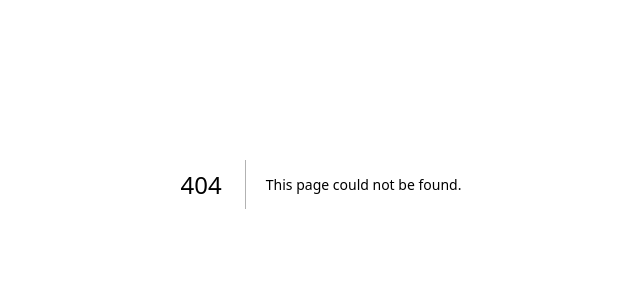
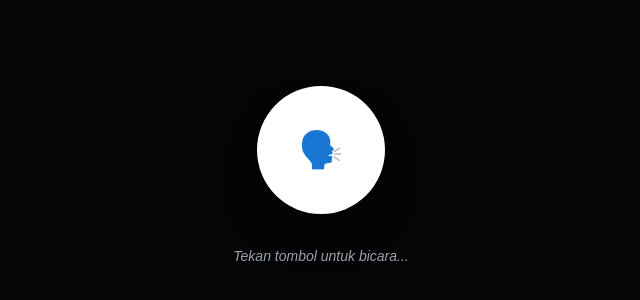
Before and after one commit to oshainhere/sleepcall-app, a Next.js app: page /voice in a window 1280 px wide. Before the commit this address had no page. Shown: the part 216-516 px from the top of the page, without its empty margins (319-959 px from the left). Built offline with nearby package versions, Linux system fonts and the light colour scheme.

Commit message:
Add Voice Agent interface with STT and TTS

```diff
--- a/package.json
+++ b/package.json
@@ -9,6 +9,7 @@
     "lint": "eslint"
   },
   "dependencies": {
+    "@google/generative-ai": "^0.24.1",
     "@supabase/supabase-js": "^2.107.0",
     "framer-motion": "^12.40.0",
     "midtrans-client": "^1.4.3",
--- /dev/null
+++ b/src/pages/api/chat.ts
@@ -0,0 +1,21 @@
+import { NextApiRequest, NextApiResponse } from 'next';
+import { GoogleGenerativeAI } from '@google/generative-ai';
+
+const genAI = new GoogleGenerativeAI(process.env.GEMINI_API_KEY || '');
+
+export default async function handler(req: NextApiRequest, res: NextApiResponse) {
+  if (req.method !== 'POST') return res.status(405).end();
+
+  const { message } = req.body;
+  if (!message) return res.status(400).json({ error: 'Message is required' });
+
+  try {
+    const model = genAI.getGenerativeModel({ model: 'gemini-1.5-flash' });
+    const result = await model.generateContent(message);
+    const response = await result.response;
+    res.status(200).json({ reply: response.text() });
+  } catch (error) {
+    console.error('Gemini API Error:', error);
+    res.status(500).json({ error: 'Failed to communicate with AI' });
+  }
+}
--- /dev/null
+++ b/src/pages/voice.tsx
@@ -0,0 +1,81 @@
+import { useState, useEffect, useRef } from 'react';
+import { motion } from 'framer-motion';
+
+export default function VoiceAgent() {
+  const [isListening, setIsListening] = useState(false);
+  const [isSpeaking, setIsSpeaking] = useState(false);
+  const [transcript, setTranscript] = useState('');
+  const [response, setResponse] = useState('');
+
+  const recognition = useRef<any>(null);
+
+  useEffect(() => {
+    // Setup Speech Recognition
+    const SpeechRecognition = (window as any).SpeechRecognition || (window as any).webkitSpeechRecognition;
+    if (SpeechRecognition) {
+      recognition.current = new SpeechRecognition();
+      recognition.current.continuous = false;
+      recognition.current.lang = 'id-ID';
+
+      recognition.current.onresult = (event: any) => {
+        const text = event.results[0][0].transcript;
+        setTranscript(text);
+        handleSend(text);
+      };
+
+      recognition.current.onend = () => setIsListening(false);
+    }
+  }, []);
+
+  const handleSend = async (text: string) => {
+    const res = await fetch('/api/chat', {
+      method: 'POST',
+      headers: { 'Content-Type': 'application/json' },
+      body: JSON.stringify({ message: text }),
+    });
+    const data = await res.json();
+    setResponse(data.reply);
+    speak(data.reply);
+  };
+
+  const speak = (text: string) => {
+    const synth = window.speechSynthesis;
+    const utterance = new SpeechSynthesisUtterance(text);
+    utterance.lang = 'id-ID';
+
+    // Pilih suara yang lebih natural jika tersedia (opsional)
+    const voices = synth.getVoices();
+    const neuralVoice = voices.find(v => v.name.includes('Google') || v.name.includes('Neural'));
+    if (neuralVoice) utterance.voice = neuralVoice;
+
+    utterance.onstart = () => setIsSpeaking(true);
+    utterance.onend = () => setIsSpeaking(false);
+    synth.speak(utterance);
+  };
+
+  const toggleListening = () => {
+    if (isListening) {
+      recognition.current.stop();
+    } else {
+      setIsListening(true);
+      recognition.current.start();
+    }
+  };
+
+  return (
+    <div className="min-h-screen bg-[#050505] text-white flex flex-col items-center justify-center p-6">
+      <motion.button
+        animate={{ scale: isListening ? 1.2 : 1 }}
+        onClick={toggleListening}
+        className={`w-32 h-32 rounded-full flex items-center justify-center text-4xl shadow-2xl ${isListening ? 'bg-red-500' : 'bg-white text-black'}`}
+      >
+        {isListening ? '🎙️' : '🗣️'}
+      </motion.button>
+
+      <div className="mt-8 text-center max-w-sm">
+        <p className="text-gray-400 text-sm italic">{transcript || 'Tekan tombol untuk bicara...'}</p>
+        <p className="mt-4 text-white font-semibold">{isSpeaking ? 'AI sedang bicara...' : response}</p>
+      </div>
+    </div>
+  );
+}
```
Also changed, not shown: 1 other file (tests, documents, lock files or other folders).
